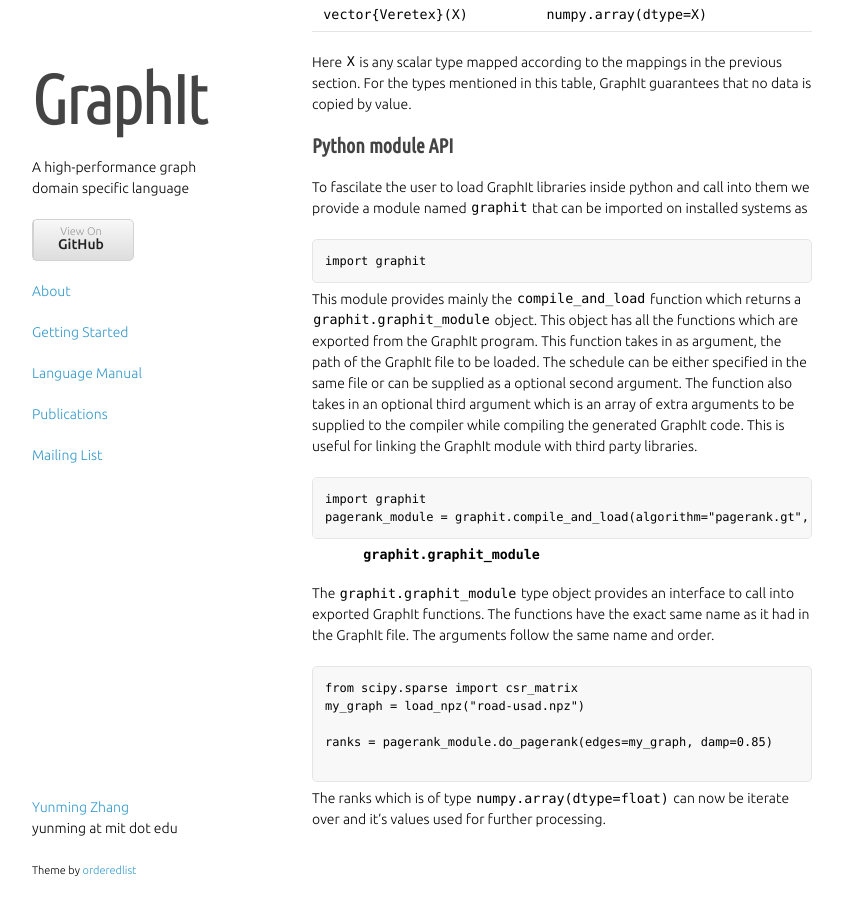
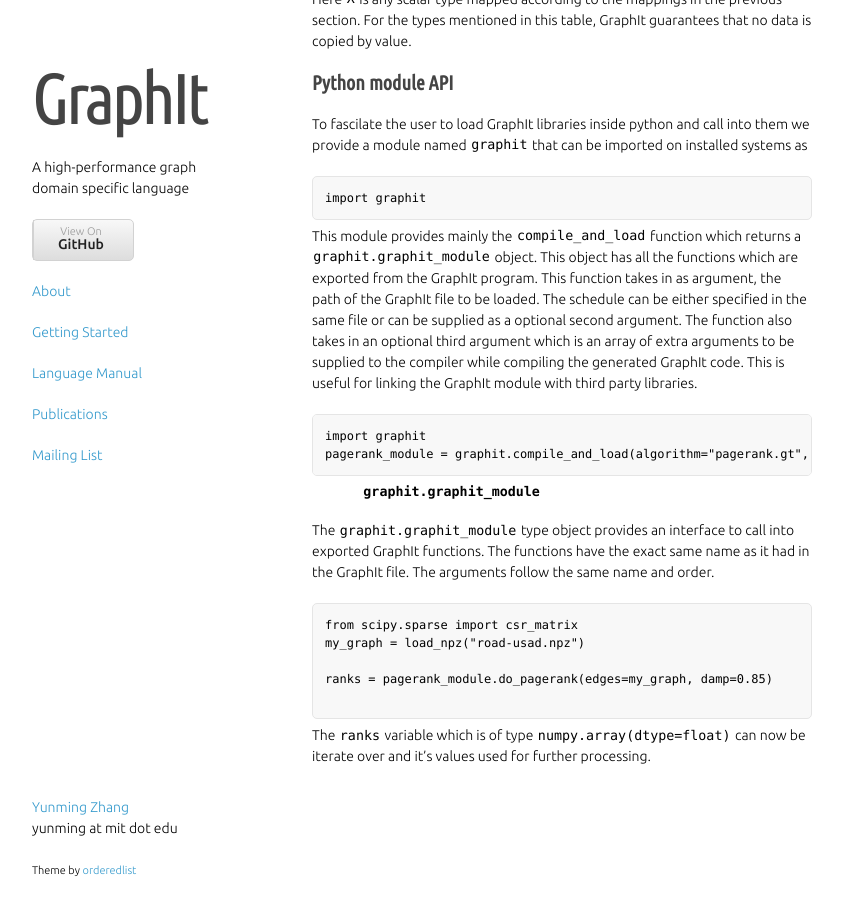
Before and after one commit to yunmingzhang17/yunmingzhang17.github.io, a Jekyll site: the page built from language.md, in a window 1280 px wide and 900 px high, scrolled down 7745 px. Shown: the whole window, without its empty margins (218-1061 px from the left). Built offline with Jekyll 4.4.1, drawn with Linux system fonts in a browser that asks for light colours; nearby versions of some CDN libraries; some web fonts are replaced; library files that are not in the unit come from our copies; some of the changed text lies outside the part shown.

Commit message:
Update language.md
Small error fixes

````diff
--- a/language.md
+++ b/language.md
@@ -376,4 +375,4 @@
 ranks = pagerank_module.do_pagerank(edges=my_graph, damp=0.85)
 
 ```
-The ranks which is of type `numpy.array(dtype=float)` can now be iterate over and it's values used for further processing.
+The `ranks` variable which is of type `numpy.array(dtype=float)` can now be iterate over and it's values used for further processing.
````
Also changed, not shown: other parts of language.md (+0 -1 lines).
